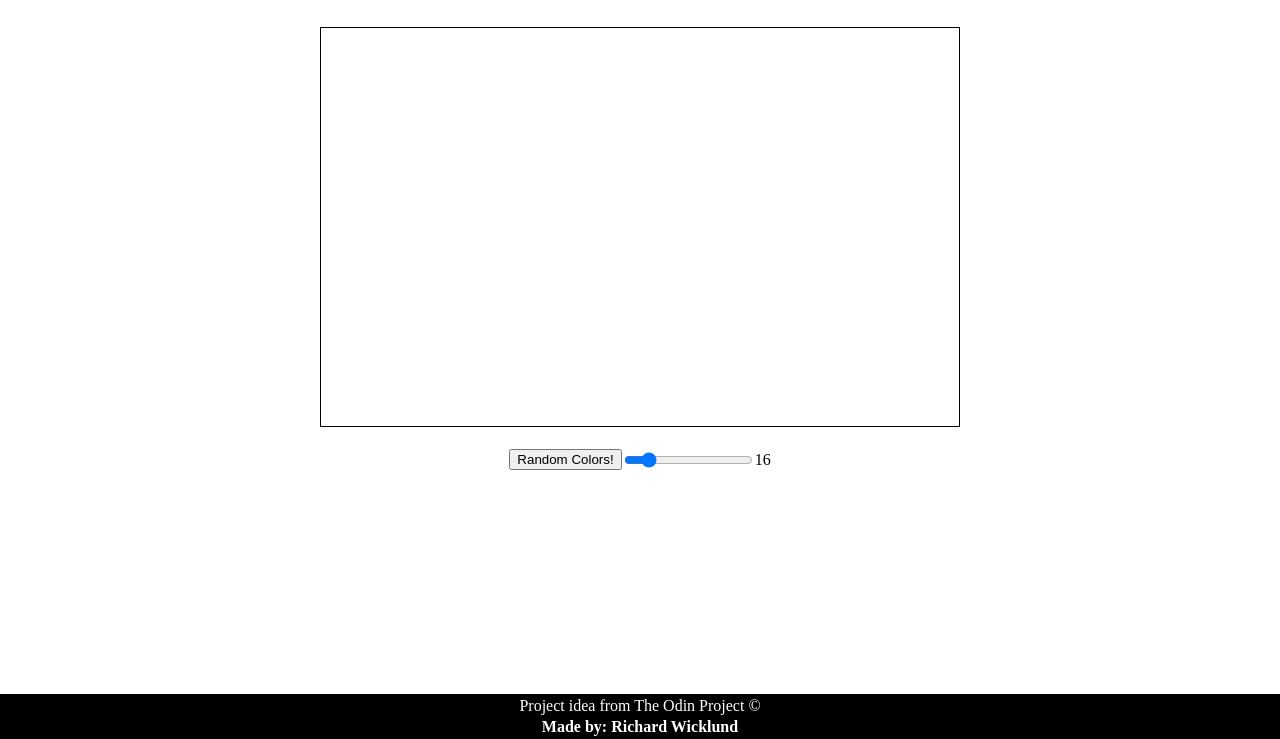
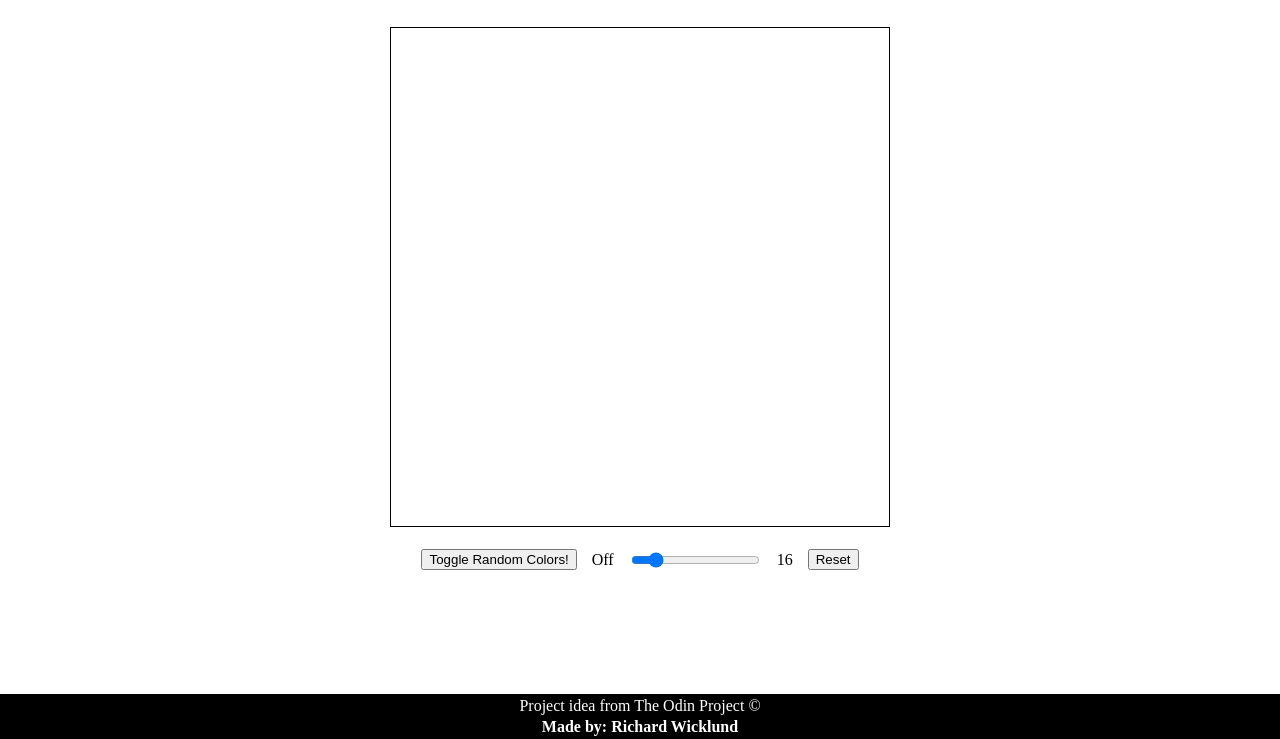
Before and after one commit to rwicklun/odin-etch-a-sketch, a plain HTML site: page index.html in a window 1280 px wide. Shown: the part 61-800 px from the top of the page. Drawn offline with Linux system fonts and the light colour scheme.

Commit message:
Add mouseover listener and random color toggle

```diff
--- a/css/style.css
+++ b/css/style.css
@@ -12,13 +12,16 @@ body {
 }
 .drawing-container {
     border: 1px black solid;
-    height: 50vh;
-    width: 50vw;
+    height: 500px;
+    width: 500px;
     margin: 8px;
+    padding: 0;
+    display: flex;
 }
 .control-container {
     display: flex;
     align-items: center;
+    gap: 15px;
 }
 .footer {
     background-color: black;
--- a/index.html
+++ b/index.html
@@ -15,9 +15,11 @@
 
     </div>
     <div class="control-container">
-        <button>Random Colors!</button>
+        <button class="randomButton">Toggle Random Colors!</button>
+        <p class="toggleState">Off</p>
         <input type="range" type="number" id="grid-size" value="16" min="1" max="100" oninput="updateValueText()" onchange="updateGridSize()">
-        <p>16</p>
+        <p class="inputValueDisplay">16</p>
+        <button class="reset">Reset</button>
     </div>
 
     <div class="footer">
--- a/js/script.js
+++ b/js/script.js
@@ -2,11 +2,77 @@ function updateGridSize() {
     let gridUpdate = document.getElementById('grid-size');
     let newGridSize = gridUpdate.value;
     console.log(newGridSize);
+    setUpGrid(newGridSize)
 
 }
 
 function updateValueText() {
     let gridUpdate = document.getElementById('grid-size');
     let newGridSize = gridUpdate.value;
-    document.querySelector('.control-container > p').textContent = newGridSize;
+    document.querySelector('.inputValueDisplay').textContent = newGridSize;
 }
+
+let toggleRandomState = false;
+
+function setUpGrid (gridSize){
+    if (isNaN(gridSize) || gridSize >100 || gridSize < 1) return;
+    let gridContainer = document.querySelector('.drawing-container');
+    gridContainer.innerHTML = '';
+    for (let index = 1; index <= gridSize; index++) {
+        const column = document.createElement('div');
+        column.style.border = 'none';
+        column.style.margin = '0px';
+        column.style.padding = '0px';
+        column.style.flexGrow = 1;
+        column.style.display = 'flex';
+        column.style.flexDirection = 'column';
+
+        for (let cellIndex = 1; cellIndex <= gridSize; cellIndex++) {
+            const cell = document.createElement('div');
+            cell.style.border = 'none';
+            cell.style.margin = '0px';
+            cell.style.padding = '0px';
+            cell.style.flexGrow = 1;
+            cell.classList.add('cell');
+            column.appendChild(cell);
+            cell.addEventListener('mouseover', () => {
+                if (!toggleRandomState){
+                    cell.style.backgroundColor = 'black';
+                } else {
+                    cell.style.backgroundColor = `rgb(${Math.floor(Math.random() * 255)}, ${Math.floor(Math.random() * 255)}, ${Math.floor(Math.random() * 255)})`;
+                }
+                setToggleRandom();
+            });
+        }
+        gridContainer.appendChild(column);
+        setToggleRandom();
+
+    }
+
+}
+setUpGrid(16);
+
+const resetButton = document.querySelector('.reset');
+resetButton.addEventListener('click', () => {
+    updateGridSize();
+});
+function setToggleRandom() {
+    let toggleState = document.querySelector('.toggleState');
+    const cells = document.querySelectorAll('.cell');
+    if (toggleRandomState){
+        toggleState.textContent = 'On';
+        cells.forEach(cell => {
+            cell.classList.add('random');
+        });
+    } else {
+        toggleState.textContent = 'Off';
+        cells.forEach(cell => {
+            cell.classList.remove('random');
+        });
+    }
+}
+const randomButton = document.querySelector('.randomButton');
+randomButton.addEventListener('click', () => {
+    toggleRandomState = !toggleRandomState;
+    setToggleRandom();
+});
```
